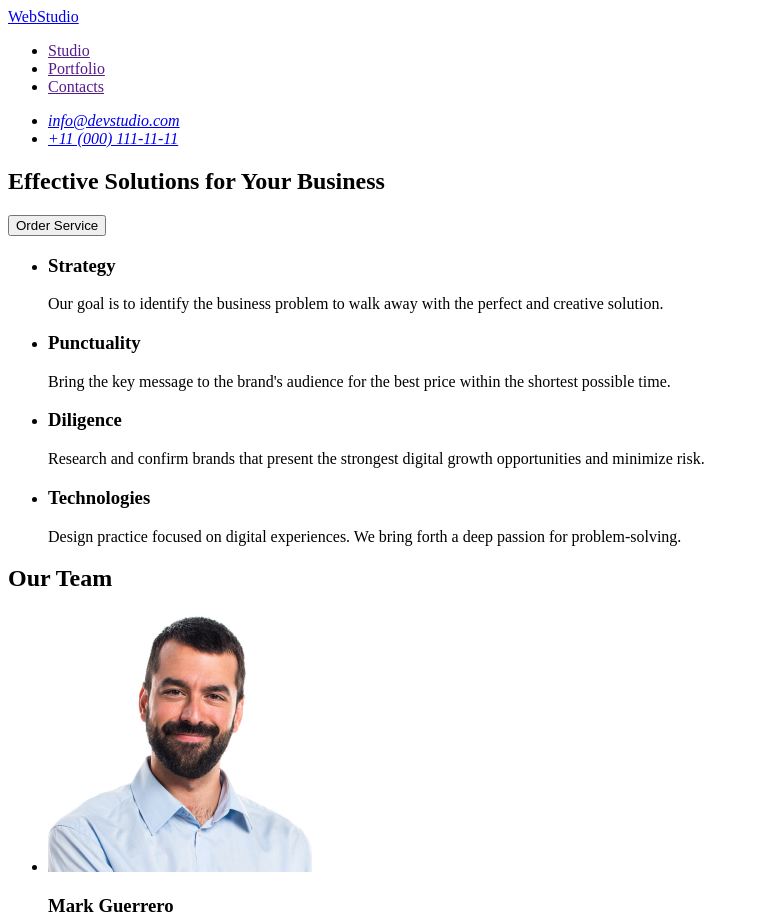
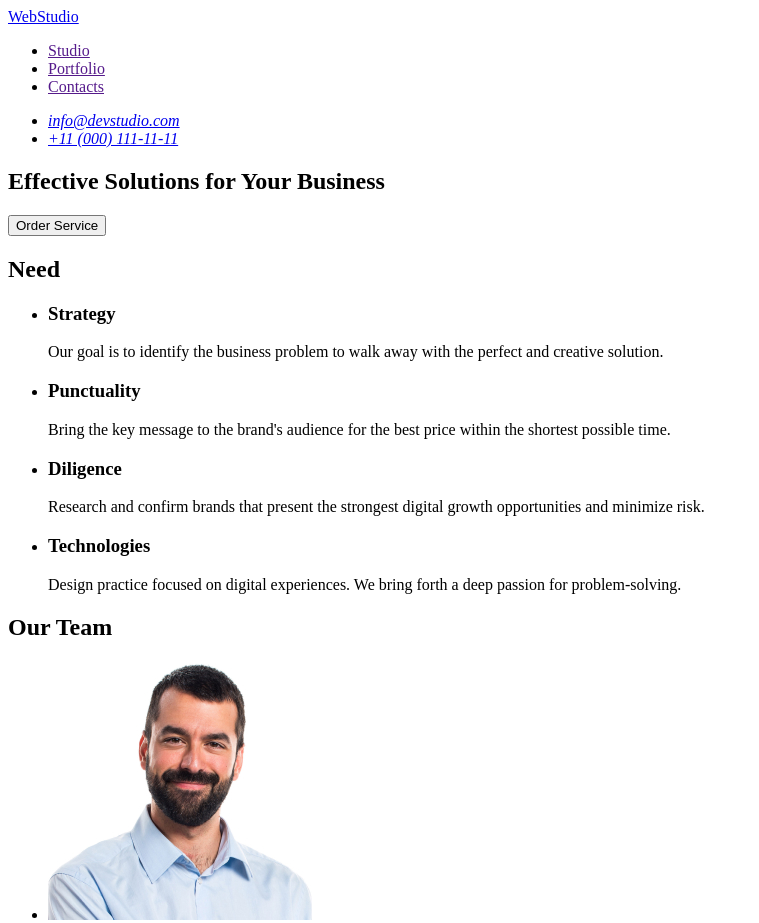
Before and after one commit to AveSkipper/goit-markup-hw-01, a plain HTML site: page index.html in a window 1280 px wide. Shown: the top 923 px of the page, without its empty margins (0-759 px from the left). Drawn offline with Linux system fonts and the light colour scheme.

Commit message:
add index

```diff
--- a/index.html
+++ b/index.html
@@ -28,6 +28,7 @@
         <button type="button">Order Service</button>
       </section>
       <section>
+        <h2>Need</h2>
         <ul>
           <li>
             <h3>Strategy</h3>
@@ -63,22 +64,34 @@
         <h2>Our Team</h2>
         <ul>
           <li>
-            <img src="./images/mark_guerrero.jpg" alt="Mark Guerrero" width="264"/>
+            <img
+              src="./images/mark_guerrero.jpg"
+              alt="Mark Guerrero"
+              width="264"
+            />
             <h3>Mark Guerrero</h3>
             <p>Product Designer</p>
           </li>
           <li>
-            <img src="./images/tom_ford.jpg" alt="Tom Ford" width="264"/>
+            <img src="./images/tom_ford.jpg" alt="Tom Ford" width="264" />
             <h3>Tom Ford</h3>
             <p>Frontend Developer</p>
           </li>
           <li>
-            <img src="./images/camila_garcia.jpg" alt="Camila Garcia" width="264"/>
+            <img
+              src="./images/camila_garcia.jpg"
+              alt="Camila Garcia"
+              width="264"
+            />
             <h3>Camila Garcia</h3>
             <p>Marketing</p>
           </li>
           <li>
-            <img src="./images/daniel_wilson.jpg" alt="Daniel Wilson" width="264"/>
+            <img
+              src="./images/daniel_wilson.jpg"
+              alt="Daniel Wilson"
+              width="264"
+            />
             <h3>Daniel Wilson</h3>
           </li>
         </ul>
```
